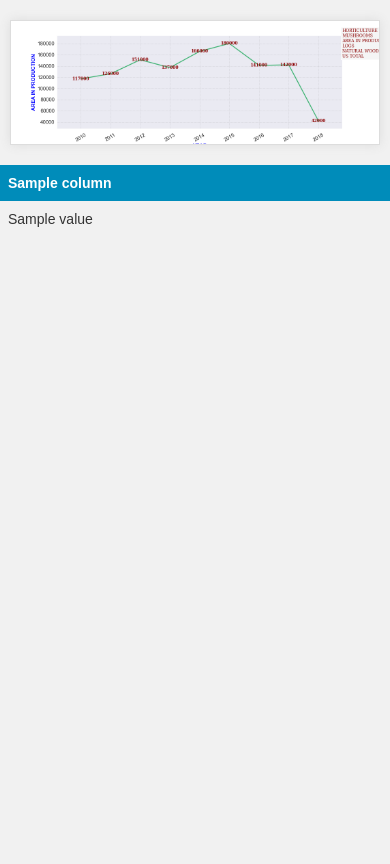
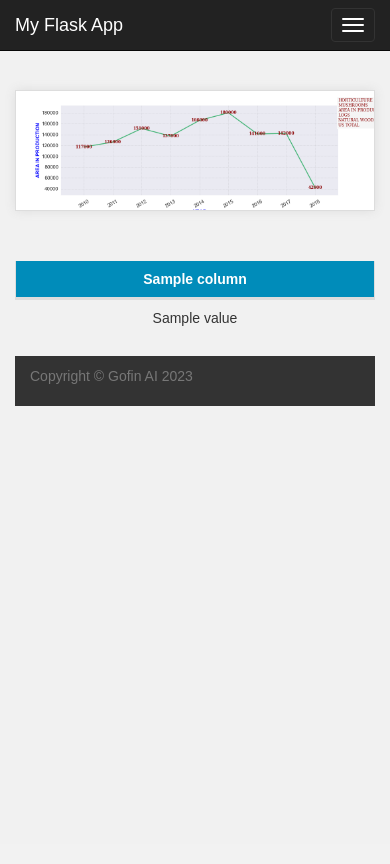
Before and after one commit to GofinAI/Flask-Docker-App, a Flask app: template templates/plot.html in a window 390 px wide. After the commit the page ends 406 px from the top, so only its background shows below. Run offline with Flask 2, Linux system fonts and the light colour scheme; the template is opened without the code that fills it: most values are stand-ins (such as "Sample title", 1, 10 or a date in 2020); some libraries are stand-ins or nearby versions.

Commit message:
Update plot.html

```diff
--- a/templates/plot.html
+++ b/templates/plot.html
@@ -15,45 +15,132 @@
         body {
             background-color: #f1f1f1;
             font-family: Arial, sans-serif;
+            padding-top: 70px;
         }
 
         img {
           height: auto;
-            width: 95%;
+          width: 100%;
+          max-width: none;
           margin: 20px auto;
           display: block;
           border: 1px solid #ddd;
           box-shadow: 0px 0px 10px 0px #ddd;
           object-fit: contain;
         }
+
         img:hover {
           opacity: 0.8;
+          cursor: pointer;
         }
+
         table {
               border-collapse: collapse;
               width: 100%;
+              font-size: 14px;
+              margin-top: 30px;
             }
+
             th, td {
-            text-align: left;
-            padding: 8px;
+              padding: 12px 15px;
+              border: 1px solid #ddd;
+              text-align: center;
             }
+
             th {
               background-color: #008CBA;
               color: white;
             }
+
             tr:nth-child(even) {
               background-color: #f2f2f2;
             }
+
+            tr:hover {
+              background-color: #ddd;
+            }
+
+            tbody td:before {
+              content: attr(data-title);
+              font-weight: bold;
+              display: block;
+              margin-bottom: 10px;
+            }
+
+            @media only screen and (max-width: 600px) {
+              td:before {
+                content: attr(data-title);
+                font-weight: bold;
+                display: block;
+                margin-bottom: 10px;
+              }
+
+              table, thead, tbody, th, td, tr {
+                display: block;
+              }
+
+              th {
+                text-align: center;
+              }
+
+              tbody td {
+                text-align: center;
+                border: none;
+                position: relative;
+                padding-left: 50%;
+              }
+
+              tbody td:before {
+                position: absolute;
+                top: 6px;
+                left: 6px;
+                width: 45%;
+                padding-right: 10px;
+                white-space: nowrap;
+              }
+            }
+
+        .footer {
+          background-color: #333; /* Change the background color of the footer */
+          color: #fff;
+          padding: 10px 0;
+            }
+
     </style>
 </head>
 <body>
-    <div>
-        <img src="{{ url_for('static', filename='plot.png') }}?{{ random.randint(0, 100000) }}" alt="Plot" >
+    <div class="container">
+
+      <nav class="navbar navbar-inverse navbar-fixed-top">
+        <div class="container-fluid">
+          <div class="navbar-header">
+            <button type="button" class="navbar-toggle" data-toggle="collapse" data-target="#myNavbar">
+              <span class="icon-bar"></span>
+              <span class="icon-bar"></span>
+              <span class="icon-bar"></span>
+            </button>
+            <a class="navbar-brand" href="#">My Flask App</a>
+          </div>
+          <div class="collapse navbar-collapse" id="myNavbar">
+            <ul class="nav navbar-nav">
+              <li><a href="#">Home</a></li>
+              <li><a href="#">About</a></li>
+              <li><a href="#">Contact</a></li>
+            </ul>
+          </div>
+        </div>
+      </nav>
+
+      <div class="row">
+        <div class="col-md-12">
+          <!-- Add a scrollbar to the image using the "overflow-x" and "overflow-y" properties -->
+          <img src="{{ url_for('static', filename='plot.png') }}?{{ random.randint(0, 100000) }}" alt="Plot" class="img-responsive" style="overflow-x: auto; overflow-y: scroll;">
+        </div>
       </div>
 
-
-    <div>
-        <table>
+      <div class="row">
+        <div class="col-md-12">
+          <table class="table">
             <thead>
               <tr>
                 {% for column in columns %}
@@ -72,7 +159,17 @@
             </tbody>
           </table>
         </div>
+      </div>
 
+      <footer class="footer">
+        <div class="container">
+          <p class="text-muted">Copyright &copy; Gofin AI 2023</p>
+        </div>
+      </footer>
+    </div>
 
+    <!-- Link to jQuery and Bootstrap JS -->
+    <script src="https://code.jquery.com/jquery-3.5.1.min.js"></script>
+    <script src="https://maxcdn.bootstrapcdn.com/bootstrap/3.3.7/js/bootstrap.min.js"></script>
   </body>
 </html>
```
Lines whose indentation alone changed are shown as unchanged.
